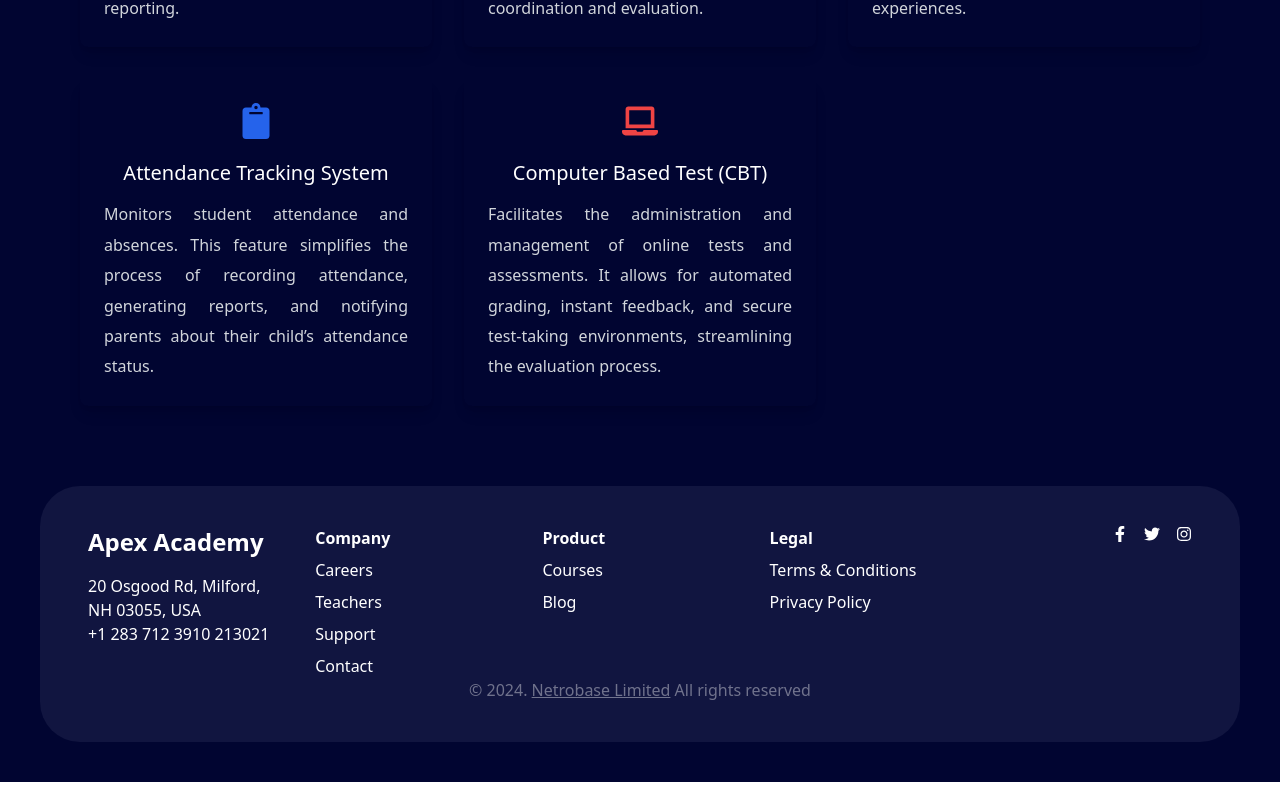
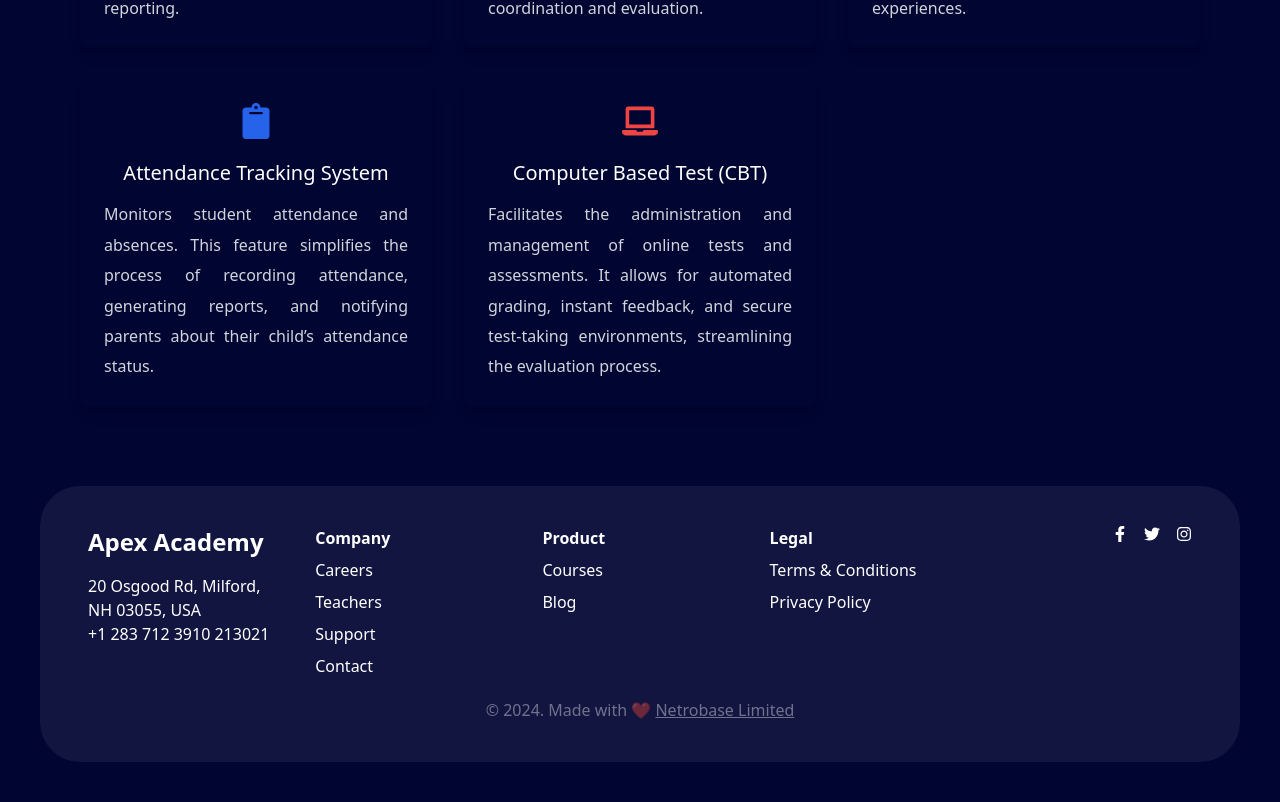
Before and after one commit to netrobase/apex_academy, a Next.js app: page / in a window 1280 px wide. Shown: the part 1842-2644 px from the top of the page. Built offline with nearby package versions, Linux system fonts and the light colour scheme.

Commit message:
Update Footer

```diff
--- a/src/Sections/Footer.jsx
+++ b/src/Sections/Footer.jsx
@@ -2,6 +2,7 @@ import React from 'react';
 import { FaFacebookF, FaTwitter, FaInstagram } from 'react-icons/fa';
 
 const Footer = () => {
+  const currentYear = new Date().getFullYear();
   return (
     <footer className="bg-[rgba(218,228,255,0.07)] rounded-[40px] m-10 text-white py-10">
       <div className="container mx-auto px-6 md:px-12 grid grid-cols-1 md:grid-cols-5 gap-8">
@@ -56,7 +57,7 @@ const Footer = () => {
         </div>
 
       </div>
-      <div className=" text-center text-white/40">&copy; 2024. <a href="https://www.netrobase.com" className='underline'> Netrobase Limited</a> All rights reserved</div>
+      <div className=" text-center text-white/40 mt-5">&copy;  {currentYear}. Made with ❤️ <a href="https://www.netrobase.com" className='underline'> Netrobase Limited</a></div>
     </footer>
   );
 };
```
